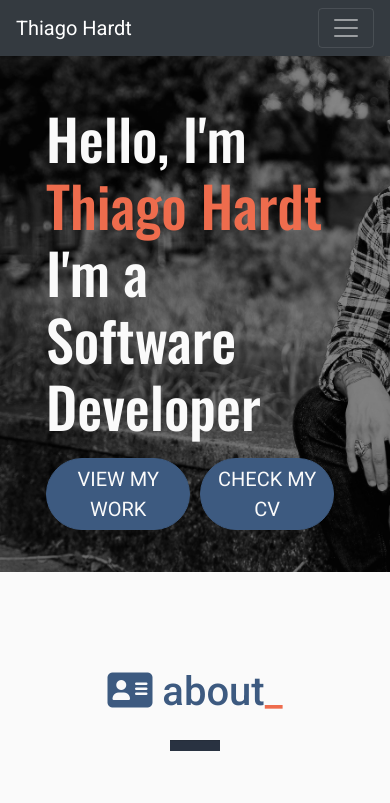
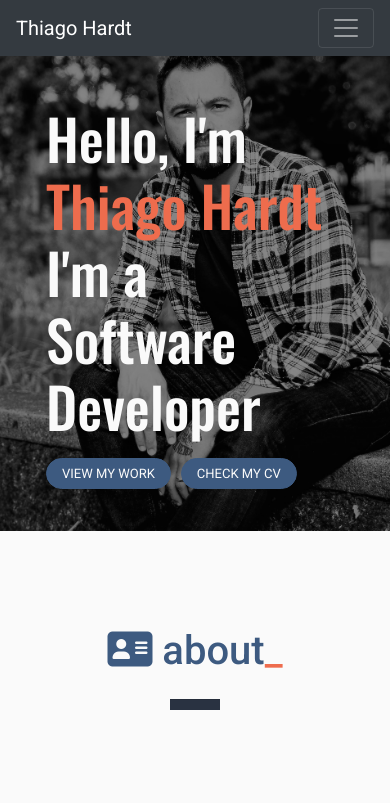
Before and after one commit to ThiagoHardt/thiago-hardt-portfolio, a plain HTML site: page index.html in a window 390 px wide. Shown: the top 803 px of the page. Drawn offline with nearby package versions, Linux system fonts and the light colour scheme.

Commit message:
Improved responsiveness

```diff
--- a/assets/css/style.css
+++ b/assets/css/style.css
@@ -285,3 +285,15 @@ a:hover {
   color: #fafafa;
   border-color: #fafafa;
 }
+
+/* Media Queries */
+
+@media screen and (max-width: 600px) {
+  .jumbotron {
+    background-position: bottom;
+  }
+
+  .jumbotron a {
+    font-size: 13px;
+  }
+}
```
Also changed, not shown: index.html (line endings or trailing spaces).
